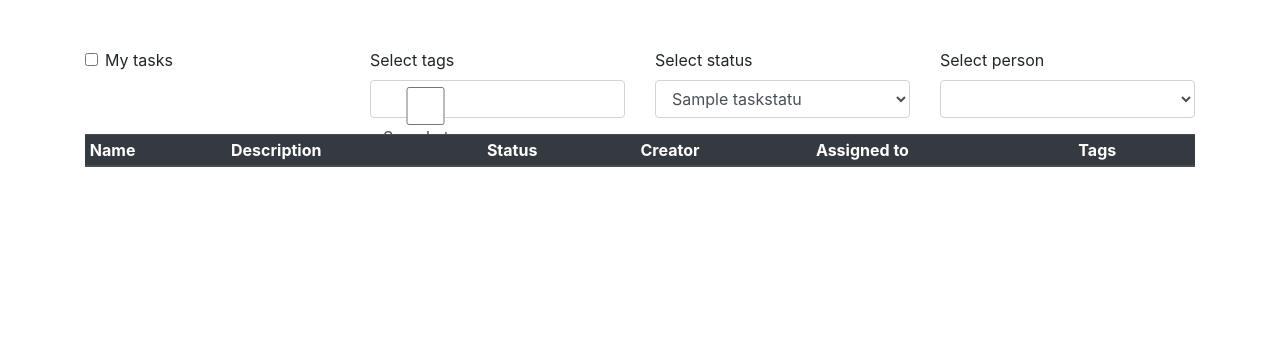
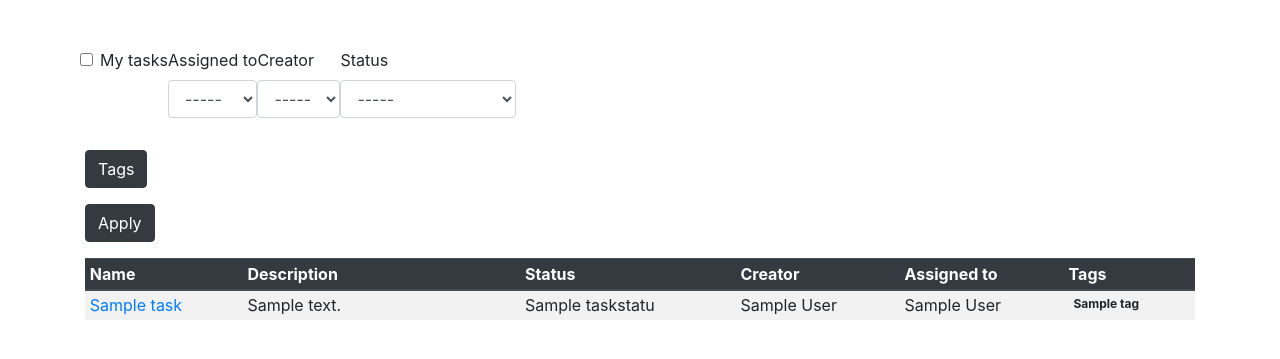
Before and after one commit to sdemikhov/python-project-lvl4, a Django app: page /tasks/ in a window 1280 px wide. Shown: the part 56-415 px from the top of the page. Run offline with Django 3.2, Linux system fonts and the light colour scheme; a user stored in the database is signed in; tables that the repository leaves empty hold one stand-in row (values such as "Sample post"); lists and menus that the app fills with data are empty; some libraries are stand-ins or nearby versions.

Commit message:
refactor tasks view

```diff
--- a/task_manager/forms.py
+++ b/task_manager/forms.py
@@ -62,63 +62,49 @@
         return user
 
 
-class FilterTypeForm(forms.Form):
-    filter_ = forms.ChoiceField(
-        label='Filter',
-        choices=FILTERS
+class FilterForm(forms.Form):
+    my_tasks = forms.BooleanField(
+        label='My tasks',
+        required=False,
     )
-
-
-class FilterByMyTasksForm(forms.Form):
-    filter_type = MY_TASKS
-    enable = forms.BooleanField(
-        label = 'My tasks'
+    status = forms.TypedChoiceField(
+        coerce=int,
+        label='Status',
+        required=False,
     )
-
-
-class FilterByTagsForm(forms.Form):
-    filter_type = TAGS
-    tags = forms.MultipleChoiceField(
-        label='Select tags',
+    creator = forms.TypedChoiceField(
+        coerce=int,
+        label='Creator',
+        required=False,
+    )
+    assigned_to = forms.TypedChoiceField(
+        coerce=int,
+        label='Assigned to',
+        required=False,
+    )
+    tags__in = forms.MultipleChoiceField(
+        label='Tags',
         widget=forms.CheckboxSelectMultiple,
+        required=False,
     )
 
     def __init__(self, *args, **kwargs):
         super().__init__(*args, **kwargs)
-        self.fields['tags'].choices = [
-            (row.pk, getattr(row, 'name'))
-            for row in Tag.objects.order_by('name').all()
-        ]
-
-
-class FilterByStatusForm(forms.Form):
-    filter_type = STATUS
-    status = forms.TypedChoiceField(
-        coerce=int,
-        label='Select status',
-        required=False
-    )
-
-    def __init__(self, *args, **kwargs):
-        super().__init__(*args, **kwargs)
-        self.fields['status'].choices = [
+        self.fields['status'].choices = [(None, '-----')] + [
             (row.pk, getattr(row, 'name'))
             for row in TaskStatus.objects.all()
         ]
-
-
-class FilterByAssignedToForm(forms.Form):
-    filter_type = ASSIGNED_TO
-    assigned_to = forms.TypedChoiceField(
-        coerce=int,
-        label='Select person',
-    )
-
-    def __init__(self, *args, **kwargs):
-        super().__init__(*args, **kwargs)
-        self.fields['assigned_to'].choices = [
+        self.fields['creator'].choices = [(None, '-----')] + [
             (user.pk, user.get_full_name())
             for user in User.objects.filter(is_staff=False)
+        ]
+        self.fields['assigned_to'].choices = [(None, '-----')] + [
+            (user.pk, user.get_full_name())
+            for user in User.objects.filter(is_staff=False)
+        ]
+        self.fields['tags__in'].choices = [
+            (row.pk, getattr(row, 'name'))
+            for row in Tag.objects.order_by('name').all()
         ]
 
 
--- /dev/null
+++ b/task_manager/static/task_manager/filter-form-style.css
@@ -0,0 +1,3 @@
+.mh-300p {
+    max-height: 300px;
+}
--- /dev/null
+++ b/task_manager/static/task_manager/tasks.js
@@ -0,0 +1,15 @@
+const showAssignedTo = (name) => {
+    if (my_tasks.checked) {
+        assigned_to.setAttribute('disabled', '')
+    } else {
+        assigned_to.removeAttribute('disabled')
+    };
+};
+
+const my_tasks = document.getElementById('id_my_tasks');
+const assigned_to = document.getElementById('id_assigned_to');
+
+my_tasks.addEventListener("change", showAssignedTo);
+
+const event = new Event("change");
+my_tasks.dispatchEvent(event);
--- a/task_manager/templates/task_manager/tasks.html
+++ b/task_manager/templates/task_manager/tasks.html
@@ -1,4 +1,4 @@
-{% extends "task_manager/base.html" %}
+{% extends "task_manager/base.html" %}7
 
 {% load bootstrap4 %}
 {% load static %}
@@ -8,50 +8,49 @@
 {% endblock %}
 
 {% block head_extra %}
-<!--
-    <script src="{% static 'task_manager/searchTasks.js' %}" defer></script>
--->
+    <script src="{% static 'task_manager/tasks.js' %}" defer></script>
+    <link rel='stylesheet' href="{% static 'task_manager/filter-form-style.css' %}">
 {% endblock %}
 
 {% block content %}
     <div class="container">
         <div class="row">
-            <div class="col-sm-3">
-                <form id="{{ filter_by_my_tasks.filter_type }}">
-                    {% bootstrap_form_errors filter_by_my_tasks %}
-                    {% bootstrap_form filter_by_my_tasks %}
-                </form>
-            </div>
-            <div class="col-sm-3">
-                <form id="{{ filter_by_tags_form.filter_type }}">
-                    {% bootstrap_form_errors filter_by_tags_form %}
-                    {% bootstrap_form filter_by_tags_form %}
-                </form>
-            </div>
-            <div class="col-sm-3">
-                <form id="{{ filter_by_status_form.filter_type }}">
-                    {% bootstrap_form_errors filter_by_status_form %}
-                    {% bootstrap_form filter_by_status_form %}
-                </form hidden>
-            </div>
-            <div class="col-sm-3">
-                <form id="{{ filter_by_assigned_to_form.filter_type }}">
-                    {% bootstrap_form_errors filter_by_assigned_to_form %}
-                    {% bootstrap_form filter_by_assigned_to_form %}
+            <div class="col-sm">
+                <form novalidate class=''>
+                    {% bootstrap_form_errors filter_form %}
+                    <div class="form-row align-items-start pb-3">
+                        {% bootstrap_field filter_form.my_tasks form_group_class='col-sm-2'%}
+                        {% bootstrap_field filter_form.assigned_to form_group_class='col-sm-3'%}
+                        {% bootstrap_field filter_form.creator form_group_class='col-sm-3'%}
+                        {% bootstrap_field filter_form.status form_group_class='col-sm-3'%}
+                    </div>
+                    <div class="form-row align-items-end pb-3">
+                        <div class="dropdown col-sm">
+                            <button class="btn btn-dark" id="dLabel" type="button" data-toggle="dropdown" aria-haspopup="true" aria-expanded="false">
+                                Tags
+                            </button>
+                            <div class="dropdown-menu" aria-labelledby="dLabel">
+                                {% bootstrap_field filter_form.tags__in form_group_class='col-sm mh-300p overflow-auto'%}
+                            </div>
+                        </div>
+                    </div>
+                    {% buttons %}
+                        <button type="submit" class="btn btn-dark">Apply</button>
+                    {% endbuttons %}
                 </form>
             </div>
         </div>
         <div class="row">
-            <div class="col">
+            <div class="col-sm">
                 <table class="table table-sm table-striped">
                     <thead class="thead-dark">
                         <tr>
-                            <th scope="col">Name</th>
-                            <th scope="col">Description</th>
-                            <th scope="col">Status</th>
-                            <th scope="col">Creator</th>
-                            <th scope="col">Assigned to</th>
-                            <th scope="col">Tags</th>
+                            <th scope="col-sm">Name</th>
+                            <th scope="col-sm">Description</th>
+                            <th scope="col-sm">Status</th>
+                            <th scope="col-sm">Creator</th>
+                            <th scope="col-sm">Assigned to</th>
+                            <th scope="col-sm">Tags</th>
                         </tr>
                     </thead>
                     <tbody>
--- a/task_manager/urls.py
+++ b/task_manager/urls.py
@@ -20,7 +20,7 @@
 
 urlpatterns = [
     path('', views.index, name='index'),
-    path('tasks/', views.tasks, name='tasks'),
+    path('tasks/', views.TasksView.as_view(), name='tasks'),
     path('tasks/new', views.create_task, name='create_task'),
     path(
         'tasks/<int:pk>/details',
--- a/task_manager/views.py
+++ b/task_manager/views.py
@@ -11,9 +11,6 @@
 
 from task_manager import forms as tm_forms
 from task_manager.models import TaskStatus, Tag, Task
-
-
-FILTER = 'filter_'
 
 
 class CustomRegistrationView(RegistrationView):
@@ -146,65 +143,33 @@
         return redirect('task_details', pk=task.pk)
 
 
-@login_required
-def tasks(request):
-    filter_type_form = tm_forms.FilterTypeForm(request.GET or None)
-    filter_by_my_tasks = tm_forms.FilterByMyTasksForm(
-    )
-    filter_by_tags_form = tm_forms.FilterByTagsForm()
-    filter_by_status_form = tm_forms.FilterByStatusForm()
-    filter_by_assigned_to_form = tm_forms.FilterByAssignedToForm()
+class TasksView(LoginRequiredMixin, ListView):
+    model = Task
+    template_name = 'task_manager/tasks.html'
+    context_object_name = 'tasks'
 
-    filter_ = request.GET.get(FILTER)
-    tasks = []
+    def get_queryset(self):
+        self.filter_form = tm_forms.FilterForm(self.request.GET or None)
+        if self.filter_form.is_valid():
+            filters = {
+                k: v for k, v in self.filter_form.cleaned_data.items()
+                if v
+            }
 
-    if filter_ == tm_forms.MY_TASKS:
-        tasks = Task.objects.filter(
-            assigned_to=request.user.pk
-        )
-    elif filter_ == tm_forms.TAGS:
-        filter_by_tags_form = tm_forms.FilterByTagsForm(request.GET)
-        if filter_by_tags_form.is_valid():
-            user_inputed_tags = filter_by_tags_form.cleaned_data[
-                tm_forms.TAGS
-            ]
-            tasks = Task.objects.filter(
-                tags__in=user_inputed_tags
-            ).distinct()
-    elif filter_ == tm_forms.STATUS:
-        filter_by_status_form = tm_forms.FilterByStatusForm(request.GET)
-        if filter_by_status_form.is_valid():
-            tasks = Task.objects.filter(
-                status=filter_by_status_form.cleaned_data[
-                    tm_forms.STATUS
-                ]
-            )
-    elif filter_ == tm_forms.ASSIGNED_TO:
-        filter_by_assigned_to_form = tm_forms.FilterByAssignedToForm(
-            request.GET
-        )
-        if filter_by_assigned_to_form.is_valid():
-            tasks = Task.objects.filter(
-                assigned_to=filter_by_assigned_to_form.cleaned_data[
-                    tm_forms.ASSIGNED_TO
-                ]
-            )
-    return render(
-        request,
-        'task_manager/tasks.html',
-        context={
-            'filter_type_form': filter_type_form,
-            'filter_by_my_tasks': filter_by_my_tasks,
-            'filter_by_tags_form': filter_by_tags_form,
-            'filter_by_status_form': filter_by_status_form,
-            'filter_by_assigned_to_form': filter_by_assigned_to_form,
-            'tasks': tasks,
-        }
-    )
+            if filters.get('my_tasks'):
+                filters['assigned_to'] = self.request.user.pk
+                del filters['my_tasks']
 
+            tasks = Task.objects.filter(**filters).distinct()
+        else:
+            tasks = Task.objects.all()
+        return tasks
 
-class TasksView(LoginRequiredMixin, ListView):
-    pass
+    def get_context_data(self, **kwargs):
+        context = super().get_context_data(**kwargs)
+        context['filter_form'] = self.filter_form
+        print(context)
+        return context
 
 
 class StatusesView(LoginRequiredMixin, ListView):
```
Also changed, not shown: task_manager/static/task_manager/searchTasks.js (deleted, +0 -26 lines).
